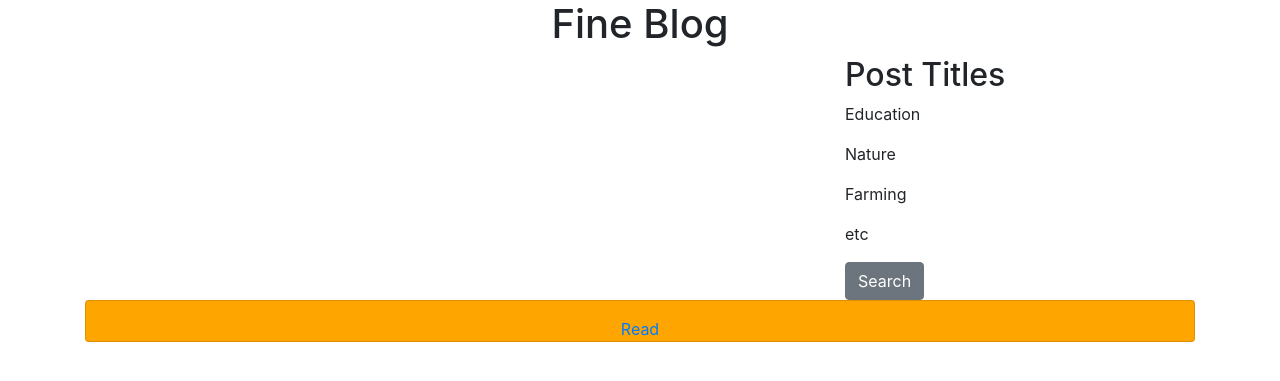
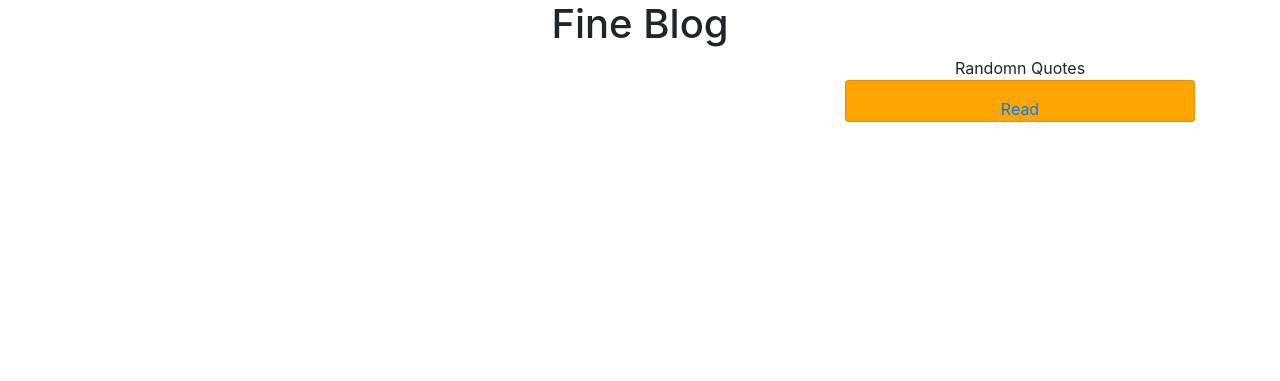
Before and after one commit to Maxwel5/my-blog, a Python web app: template app/templates/index.html in a window 1280 px wide. Shown: the part 64-445 px from the top of the page. Run offline with Jinja, Linux system fonts and the light colour scheme; the template is opened without the code that fills it, so the values that code supplies are empty; some libraries are stand-ins or nearby versions.

Commit message:
This adds a header to the quotes

```diff
--- a/app/templates/index.html
+++ b/app/templates/index.html
@@ -29,10 +29,12 @@
                     <div class="card-body">
                         <p>{{blog.blog}}</p>
                         <h5>By: {{blog.user.username}}</h5>
-                        <a class="btn btn-success btn-sm" href="{{url_for('main.newcomment', blog_id = blog.id)}}">Comment</a>
+                        <a class="btn btn-success btn-sm"
+                            href="{{url_for('main.newcomment', blog_id = blog.id)}}">Comment</a>
                         {% if current_user.is_authenticated %}
                         <a class="btn btn-info btn-sm" href="{{url_for('main.edit_blog',blog_id = blog.id)}}">Edit</a>
-                        <a class="btn btn-danger btn-sm" href="{{url_for('main.deleteblog',blog_id = blog.id)}}">Delete</a>
+                        <a class="btn btn-danger btn-sm"
+                            href="{{url_for('main.deleteblog',blog_id = blog.id)}}">Delete</a>
                         {% endif %}
                     </div>
                 </div>
@@ -41,15 +43,7 @@
         </div>
         <div class="col-md-4">
             <div class="well well-lg">
-                <h2>Post Titles</h2>
-                <p>Education</p>
-                <p>Nature</p>
-                <p>Farming</p>
-                <p>etc</p>
-                <a href="#" class="btn btn-secondary -center">Search</a>
-            </div>
-        </div>
-    </div>
+                <div class="page-header" style="text-align: center">Randomn Quotes</div>
                 <div class="card" style="text-align:center; background-color:orange">
                     <div class="row">
                         <div class="col-md-12">
@@ -60,4 +54,7 @@
                     </div>
                 </div>
             </div>
+        </div>
+    </div>
+</div>
 {% endblock %}
```
Lines whose indentation alone changed are shown as unchanged.
